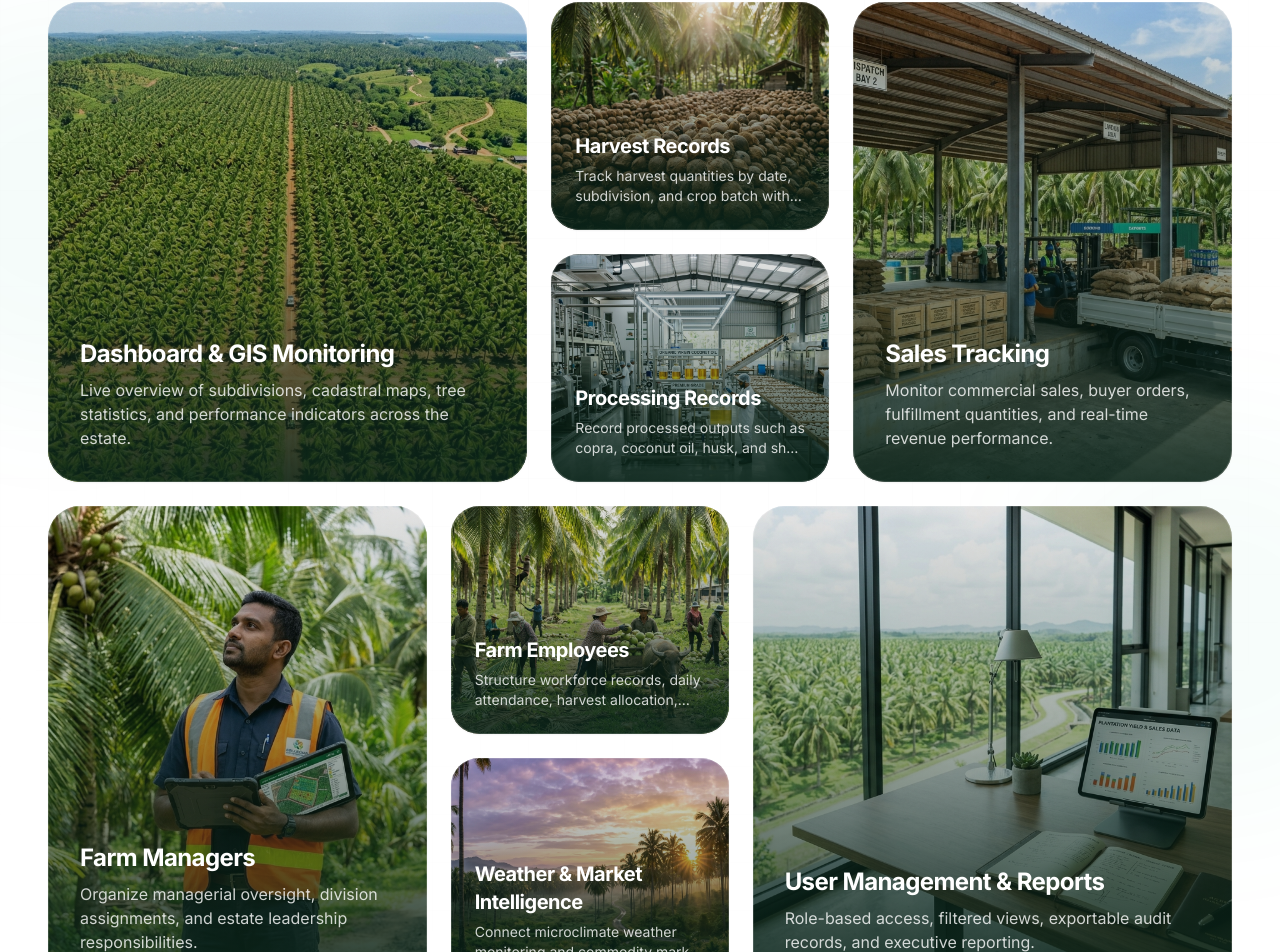
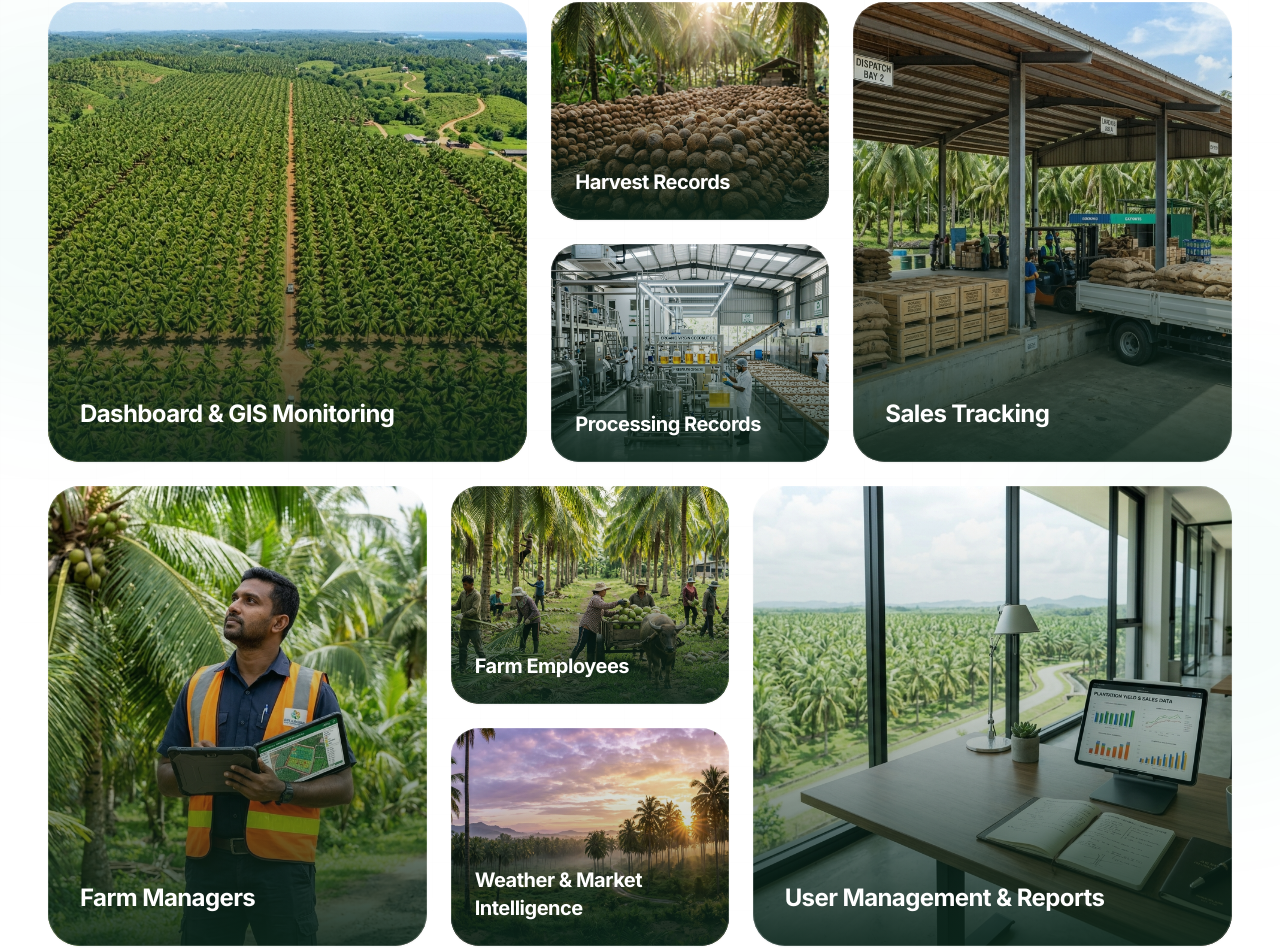
Before and after one commit to SULECO-AGRI/Agri-ERP, a React (Vite) app: page / in a window 1280 px wide. Shown: the part 2872-3824 px from the top of the page. Built offline with nearby package versions, Linux system fonts and the light colour scheme.

Commit message:
add OrbitSection component with bento grid layout for platform modules

```diff
--- a/src/components/OrbitSection.tsx
+++ b/src/components/OrbitSection.tsx
@@ -4,29 +4,24 @@ import type { Page } from '../nav';
 
 interface ModuleCard {
   title: string;
-  description: string;
   image: string;
 }
 
 const modulesGroup1: ModuleCard[] = [
   {
     title: 'Dashboard & GIS Monitoring',
-    description: 'Live overview of subdivisions, cadastral maps, tree statistics, and performance indicators across the estate.',
     image: '/images/modules/gis_monitoring.jpg',
   },
   {
     title: 'Harvest Records',
-    description: 'Track harvest quantities by date, subdivision, and crop batch with field-level precision.',
     image: '/images/modules/harvest_records.jpg',
   },
   {
     title: 'Processing Records',
-    description: 'Record processed outputs such as copra, coconut oil, husk, and shell production batches.',
     image: '/images/modules/processing_records.jpg',
   },
   {
     title: 'Sales Tracking',
-    description: 'Monitor commercial sales, buyer orders, fulfillment quantities, and real-time revenue performance.',
     image: '/images/modules/sales_logistics.jpg',
   },
 ];
@@ -34,22 +29,18 @@ const modulesGroup1: ModuleCard[] = [
 const modulesGroup2: ModuleCard[] = [
   {
     title: 'Farm Managers',
-    description: 'Organize managerial oversight, division assignments, and estate leadership responsibilities.',
     image: '/images/modules/farm_managers.jpg',
   },
   {
     title: 'Farm Employees',
-    description: 'Structure workforce records, daily attendance, harvest allocation, and field accountability.',
     image: '/images/modules/farm_workforce.jpg',
   },
   {
     title: 'Weather & Market Intelligence',
-    description: 'Connect microclimate weather monitoring and commodity market signals for optimal operational timing.',
     image: '/images/modules/weather_market.jpg',
   },
   {
     title: 'User Management & Reports',
-    description: 'Role-based access, filtered views, exportable audit records, and executive reporting.',
     image: '/images/modules/reports_compliance.jpg',
   },
 ];
@@ -95,7 +86,7 @@ export function OrbitSection({ onNavigate }: { onNavigate?: (p: Page) => void })
             {/* Card 1: Dashboard & GIS Monitoring (Wide Showcase) */}
             <div
               onClick={handleCardClick}
-              className="group relative h-[320px] sm:h-[380px] lg:h-[480px] lg:col-span-5 rounded-[28px] sm:rounded-[32px] overflow-hidden cursor-pointer shadow-sm transition-all duration-500 hover:shadow-xl hover:-translate-y-1"
+              className="group relative h-[320px] sm:h-[380px] lg:h-[460px] lg:col-span-5 rounded-[28px] sm:rounded-[32px] overflow-hidden cursor-pointer shadow-sm transition-all duration-500 hover:shadow-xl hover:-translate-y-1"
             >
               <img
                 src={modulesGroup1[0].image}
@@ -103,24 +94,21 @@ export function OrbitSection({ onNavigate }: { onNavigate?: (p: Page) => void })
                 loading="lazy"
                 className="absolute inset-0 h-full w-full object-cover transition-transform duration-700 ease-out group-hover:scale-105"
               />
-              <div className="absolute inset-0 bg-gradient-to-t from-forest-950/90 via-forest-950/40 to-black/10 transition-colors duration-500 group-hover:from-forest-950/95 group-hover:via-forest-950/50" />
+              <div className="absolute inset-0 bg-gradient-to-t from-forest-950/90 via-forest-950/25 to-transparent transition-colors duration-500 group-hover:from-forest-950/95" />
               <div className="pointer-events-none absolute inset-0 rounded-[28px] sm:rounded-[32px] ring-1 ring-inset ring-white/15 transition-colors duration-500 group-hover:ring-emerald-400/50" />
               <div className="relative z-10 flex h-full flex-col justify-end p-6 sm:p-8">
                 <h3 className="text-xl sm:text-2xl font-bold tracking-tight text-white transition-transform duration-300 group-hover:-translate-y-1">
                   {modulesGroup1[0].title}
                 </h3>
-                <p className="mt-2 text-sm sm:text-base text-white/80 leading-relaxed transition-transform duration-300 group-hover:-translate-y-0.5 line-clamp-3">
-                  {modulesGroup1[0].description}
-                </p>
               </div>
             </div>
 
             {/* Stacked Center: Harvest Records & Processing Records */}
-            <div className="flex flex-col gap-5 sm:gap-6 lg:col-span-3 lg:h-[480px]">
+            <div className="flex flex-col gap-5 sm:gap-6 lg:col-span-3 lg:h-[460px]">
               {/* Card 2: Harvest Records */}
               <div
                 onClick={handleCardClick}
-                className="group relative h-[240px] sm:h-[260px] lg:h-auto lg:flex-1 rounded-[24px] sm:rounded-[28px] overflow-hidden cursor-pointer shadow-sm transition-all duration-500 hover:shadow-xl hover:-translate-y-1"
+                className="group relative h-[220px] sm:h-[240px] lg:h-auto lg:flex-1 rounded-[24px] sm:rounded-[28px] overflow-hidden cursor-pointer shadow-sm transition-all duration-500 hover:shadow-xl hover:-translate-y-1"
               >
                 <img
                   src={modulesGroup1[1].image}
@@ -128,22 +116,19 @@ export function OrbitSection({ onNavigate }: { onNavigate?: (p: Page) => void })
                   loading="lazy"
                   className="absolute inset-0 h-full w-full object-cover transition-transform duration-700 ease-out group-hover:scale-105"
                 />
-                <div className="absolute inset-0 bg-gradient-to-t from-forest-950/90 via-forest-950/40 to-black/10 transition-colors duration-500 group-hover:from-forest-950/95 group-hover:via-forest-950/50" />
+                <div className="absolute inset-0 bg-gradient-to-t from-forest-950/90 via-forest-950/25 to-transparent transition-colors duration-500 group-hover:from-forest-950/95" />
                 <div className="pointer-events-none absolute inset-0 rounded-[24px] sm:rounded-[28px] ring-1 ring-inset ring-white/15 transition-colors duration-500 group-hover:ring-emerald-400/50" />
                 <div className="relative z-10 flex h-full flex-col justify-end p-5 sm:p-6">
                   <h3 className="text-lg sm:text-xl font-bold tracking-tight text-white transition-transform duration-300 group-hover:-translate-y-0.5">
                     {modulesGroup1[1].title}
                   </h3>
-                  <p className="mt-1.5 text-xs sm:text-sm text-white/80 leading-relaxed transition-transform duration-300 group-hover:-translate-y-0.5 line-clamp-2">
-                    {modulesGroup1[1].description}
-                  </p>
                 </div>
               </div>
 
               {/* Card 3: Processing Records */}
               <div
                 onClick={handleCardClick}
-                className="group relative h-[240px] sm:h-[260px] lg:h-auto lg:flex-1 rounded-[24px] sm:rounded-[28px] overflow-hidden cursor-pointer shadow-sm transition-all duration-500 hover:shadow-xl hover:-translate-y-1"
+                className="group relative h-[220px] sm:h-[240px] lg:h-auto lg:flex-1 rounded-[24px] sm:rounded-[28px] overflow-hidden cursor-pointer shadow-sm transition-all duration-500 hover:shadow-xl hover:-translate-y-1"
               >
                 <img
                   src={modulesGroup1[2].image}
@@ -151,15 +136,12 @@ export function OrbitSection({ onNavigate }: { onNavigate?: (p: Page) => void })
                   loading="lazy"
                   className="absolute inset-0 h-full w-full object-cover transition-transform duration-700 ease-out group-hover:scale-105"
                 />
-                <div className="absolute inset-0 bg-gradient-to-t from-forest-950/90 via-forest-950/40 to-black/10 transition-colors duration-500 group-hover:from-forest-950/95 group-hover:via-forest-950/50" />
+                <div className="absolute inset-0 bg-gradient-to-t from-forest-950/90 via-forest-950/25 to-transparent transition-colors duration-500 group-hover:from-forest-950/95" />
                 <div className="pointer-events-none absolute inset-0 rounded-[24px] sm:rounded-[28px] ring-1 ring-inset ring-white/15 transition-colors duration-500 group-hover:ring-emerald-400/50" />
                 <div className="relative z-10 flex h-full flex-col justify-end p-5 sm:p-6">
                   <h3 className="text-lg sm:text-xl font-bold tracking-tight text-white transition-transform duration-300 group-hover:-translate-y-0.5">
                     {modulesGroup1[2].title}
                   </h3>
-                  <p className="mt-1.5 text-xs sm:text-sm text-white/80 leading-relaxed transition-transform duration-300 group-hover:-translate-y-0.5 line-clamp-2">
-                    {modulesGroup1[2].description}
-                  </p>
                 </div>
               </div>
             </div>
@@ -167,7 +149,7 @@ export function OrbitSection({ onNavigate }: { onNavigate?: (p: Page) => void })
             {/* Card 4: Sales Tracking (Tall Portrait) */}
             <div
               onClick={handleCardClick}
-              className="group relative h-[320px] sm:h-[380px] lg:h-[480px] lg:col-span-4 rounded-[28px] sm:rounded-[32px] overflow-hidden cursor-pointer shadow-sm transition-all duration-500 hover:shadow-xl hover:-translate-y-1"
+              className="group relative h-[320px] sm:h-[380px] lg:h-[460px] lg:col-span-4 rounded-[28px] sm:rounded-[32px] overflow-hidden cursor-pointer shadow-sm transition-all duration-500 hover:shadow-xl hover:-translate-y-1"
             >
               <img
                 src={modulesGroup1[3].image}
@@ -175,15 +157,12 @@ export function OrbitSection({ onNavigate }: { onNavigate?: (p: Page) => void })
                 loading="lazy"
                 className="absolute inset-0 h-full w-full object-cover transition-transform duration-700 ease-out group-hover:scale-105"
               />
-              <div className="absolute inset-0 bg-gradient-to-t from-forest-950/90 via-forest-950/40 to-black/10 transition-colors duration-500 group-hover:from-forest-950/95 group-hover:via-forest-950/50" />
+              <div className="absolute inset-0 bg-gradient-to-t from-forest-950/90 via-forest-950/25 to-transparent transition-colors duration-500 group-hover:from-forest-950/95" />
               <div className="pointer-events-none absolute inset-0 rounded-[28px] sm:rounded-[32px] ring-1 ring-inset ring-white/15 transition-colors duration-500 group-hover:ring-emerald-400/50" />
               <div className="relative z-10 flex h-full flex-col justify-end p-6 sm:p-8">
                 <h3 className="text-xl sm:text-2xl font-bold tracking-tight text-white transition-transform duration-300 group-hover:-translate-y-1">
                   {modulesGroup1[3].title}
                 </h3>
-                <p className="mt-2 text-sm sm:text-base text-white/80 leading-relaxed transition-transform duration-300 group-hover:-translate-y-0.5 line-clamp-3">
-                  {modulesGroup1[3].description}
-                </p>
               </div>
             </div>
           </div>
@@ -193,7 +172,7 @@ export function OrbitSection({ onNavigate }: { onNavigate?: (p: Page) => void })
             {/* Card 5: Farm Managers (Tall Portrait) */}
             <div
               onClick={handleCardClick}
-              className="group relative h-[320px] sm:h-[380px] lg:h-[480px] lg:col-span-4 rounded-[28px] sm:rounded-[32px] overflow-hidden cursor-pointer shadow-sm transition-all duration-500 hover:shadow-xl hover:-translate-y-1"
+              className="group relative h-[320px] sm:h-[380px] lg:h-[460px] lg:col-span-4 rounded-[28px] sm:rounded-[32px] overflow-hidden cursor-pointer shadow-sm transition-all duration-500 hover:shadow-xl hover:-translate-y-1"
             >
               <img
                 src={modulesGroup2[0].image}
@@ -201,24 +180,21 @@ export function OrbitSection({ onNavigate }: { onNavigate?: (p: Page) => void })
                 loading="lazy"
                 className="absolute inset-0 h-full w-full object-cover transition-transform duration-700 ease-out group-hover:scale-105"
               />
-              <div className="absolute inset-0 bg-gradient-to-t from-forest-950/90 via-forest-950/40 to-black/10 transition-colors duration-500 group-hover:from-forest-950/95 group-hover:via-forest-950/50" />
+              <div className="absolute inset-0 bg-gradient-to-t from-forest-950/90 via-forest-950/25 to-transparent transition-colors duration-500 group-hover:from-forest-950/95" />
               <div className="pointer-events-none absolute inset-0 rounded-[28px] sm:rounded-[32px] ring-1 ring-inset ring-white/15 transition-colors duration-500 group-hover:ring-emerald-400/50" />
               <div className="relative z-10 flex h-full flex-col justify-end p-6 sm:p-8">
                 <h3 className="text-xl sm:text-2xl font-bold tracking-tight text-white transition-transform duration-300 group-hover:-translate-y-1">
                   {modulesGroup2[0].title}
                 </h3>
-                <p className="mt-2 text-sm sm:text-base text-white/80 leading-relaxed transition-transform duration-300 group-hover:-translate-y-0.5 line-clamp-3">
-                  {modulesGroup2[0].description}
-                </p>
               </div>
             </div>
 
             {/* Stacked Center: Farm Employees & Weather & Market Intelligence */}
-            <div className="flex flex-col gap-5 sm:gap-6 lg:col-span-3 lg:h-[480px]">
+            <div className="flex flex-col gap-5 sm:gap-6 lg:col-span-3 lg:h-[460px]">
               {/* Card 6: Farm Employees */}
               <div
                 onClick={handleCardClick}
-                className="group relative h-[240px] sm:h-[260px] lg:h-auto lg:flex-1 rounded-[24px] sm:rounded-[28px] overflow-hidden cursor-pointer shadow-sm transition-all duration-500 hover:shadow-xl hover:-translate-y-1"
+                className="group relative h-[220px] sm:h-[240px] lg:h-auto lg:flex-1 rounded-[24px] sm:rounded-[28px] overflow-hidden cursor-pointer shadow-sm transition-all duration-500 hover:shadow-xl hover:-translate-y-1"
               >
                 <img
                   src={modulesGroup2[1].image}
@@ -226,22 +202,19 @@ export function OrbitSection({ onNavigate }: { onNavigate?: (p: Page) => void })
                   loading="lazy"
                   className="absolute inset-0 h-full w-full object-cover transition-transform duration-700 ease-out group-hover:scale-105"
                 />
-                <div className="absolute inset-0 bg-gradient-to-t from-forest-950/90 via-forest-950/40 to-black/10 transition-colors duration-500 group-hover:from-forest-950/95 group-hover:via-forest-950/50" />
+                <div className="absolute inset-0 bg-gradient-to-t from-forest-950/90 via-forest-950/25 to-transparent transition-colors duration-500 group-hover:from-forest-950/95" />
                 <div className="pointer-events-none absolute inset-0 rounded-[24px] sm:rounded-[28px] ring-1 ring-inset ring-white/15 transition-colors duration-500 group-hover:ring-emerald-400/50" />
                 <div className="relative z-10 flex h-full flex-col justify-end p-5 sm:p-6">
                   <h3 className="text-lg sm:text-xl font-bold tracking-tight text-white transition-transform duration-300 group-hover:-translate-y-0.5">
                     {modulesGroup2[1].title}
                   </h3>
-                  <p className="mt-1.5 text-xs sm:text-sm text-white/80 leading-relaxed transition-transform duration-300 group-hover:-translate-y-0.5 line-clamp-2">
-                    {modulesGroup2[1].description}
-                  </p>
                 </div>
               </div>
 
               {/* Card 7: Weather & Market Intelligence */}
               <div
                 onClick={handleCardClick}
-                className="group relative h-[240px] sm:h-[260px] lg:h-auto lg:flex-1 rounded-[24px] sm:rounded-[28px] overflow-hidden cursor-pointer shadow-sm transition-all duration-500 hover:shadow-xl hover:-translate-y-1"
+                className="group relative h-[220px] sm:h-[240px] lg:h-auto lg:flex-1 rounded-[24px] sm:rounded-[28px] overflow-hidden cursor-pointer shadow-sm transition-all duration-500 hover:shadow-xl hover:-translate-y-1"
               >
                 <img
                   src={modulesGroup2[2].image}
@@ -249,15 +222,12 @@ export function OrbitSection({ onNavigate }: { onNavigate?: (p: Page) => void })
                   loading="lazy"
                   className="absolute inset-0 h-full w-full object-cover transition-transform duration-700 ease-out group-hover:scale-105"
                 />
-                <div className="absolute inset-0 bg-gradient-to-t from-forest-950/90 via-forest-950/40 to-black/10 transition-colors duration-500 group-hover:from-forest-950/95 group-hover:via-forest-950/50" />
+                <div className="absolute inset-0 bg-gradient-to-t from-forest-950/90 via-forest-950/25 to-transparent transition-colors duration-500 group-hover:from-forest-950/95" />
                 <div className="pointer-events-none absolute inset-0 rounded-[24px] sm:rounded-[28px] ring-1 ring-inset ring-white/15 transition-colors duration-500 group-hover:ring-emerald-400/50" />
                 <div className="relative z-10 flex h-full flex-col justify-end p-5 sm:p-6">
                   <h3 className="text-lg sm:text-xl font-bold tracking-tight text-white transition-transform duration-300 group-hover:-translate-y-0.5">
                     {modulesGroup2[2].title}
                   </h3>
-                  <p className="mt-1.5 text-xs sm:text-sm text-white/80 leading-relaxed transition-transform duration-300 group-hover:-translate-y-0.5 line-clamp-2">
-                    {modulesGroup2[2].description}
-                  </p>
                 </div>
               </div>
             </div>
@@ -265,7 +235,7 @@ export function OrbitSection({ onNavigate }: { onNavigate?: (p: Page) => void })
             {/* Card 8: User Management & Reports (Wide Showcase) */}
             <div
               onClick={handleCardClick}
-              className="group relative h-[320px] sm:h-[380px] lg:h-[480px] lg:col-span-5 rounded-[28px] sm:rounded-[32px] overflow-hidden cursor-pointer shadow-sm transition-all duration-500 hover:shadow-xl hover:-translate-y-1"
+              className="group relative h-[320px] sm:h-[380px] lg:h-[460px] lg:col-span-5 rounded-[28px] sm:rounded-[32px] overflow-hidden cursor-pointer shadow-sm transition-all duration-500 hover:shadow-xl hover:-translate-y-1"
             >
               <img
                 src={modulesGroup2[3].image}
@@ -273,15 +243,12 @@ export function OrbitSection({ onNavigate }: { onNavigate?: (p: Page) => void })
                 loading="lazy"
                 className="absolute inset-0 h-full w-full object-cover transition-transform duration-700 ease-out group-hover:scale-105"
               />
-              <div className="absolute inset-0 bg-gradient-to-t from-forest-950/90 via-forest-950/40 to-black/10 transition-colors duration-500 group-hover:from-forest-950/95 group-hover:via-forest-950/50" />
+              <div className="absolute inset-0 bg-gradient-to-t from-forest-950/90 via-forest-950/25 to-transparent transition-colors duration-500 group-hover:from-forest-950/95" />
               <div className="pointer-events-none absolute inset-0 rounded-[28px] sm:rounded-[32px] ring-1 ring-inset ring-white/15 transition-colors duration-500 group-hover:ring-emerald-400/50" />
               <div className="relative z-10 flex h-full flex-col justify-end p-6 sm:p-8">
                 <h3 className="text-xl sm:text-2xl font-bold tracking-tight text-white transition-transform duration-300 group-hover:-translate-y-1">
                   {modulesGroup2[3].title}
                 </h3>
-                <p className="mt-2 text-sm sm:text-base text-white/80 leading-relaxed transition-transform duration-300 group-hover:-translate-y-0.5 line-clamp-3">
-                  {modulesGroup2[3].description}
-                </p>
               </div>
             </div>
           </div>
```
